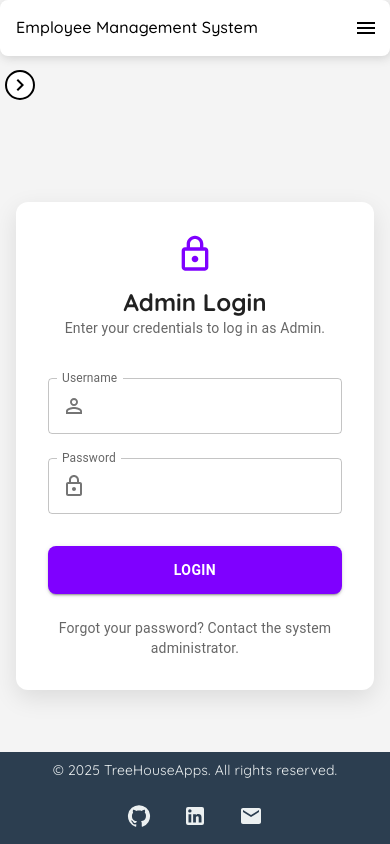
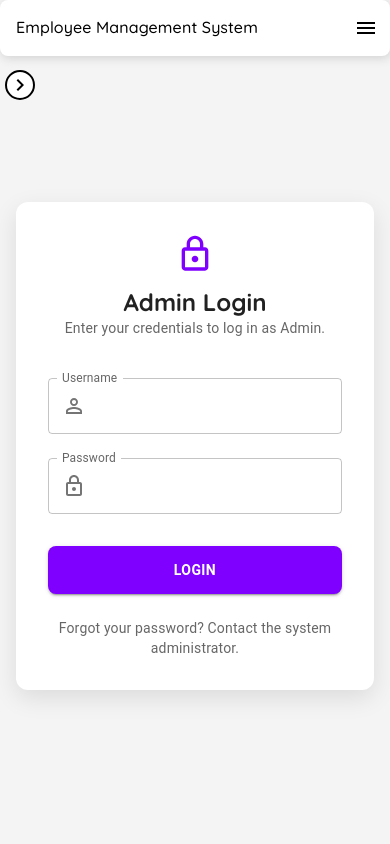
Before and after one commit to treehouseapps/Employee-Management-System, a Next.js app: page /login in a window 390 px wide. Built offline with nearby package versions, Linux system fonts and the light colour scheme.

Commit message:
adding style responsive

```diff
--- a/components/Footer.jsx
+++ b/components/Footer.jsx
@@ -11,28 +11,30 @@
             sx={{
                 backgroundColor: '#2C3E50',
                 color: '#ECF0F1',
-                py: { xs: 1, md: 3 },
-                position: 'absolute',
-                bottom: 0,
+                py: { xs: 2, sm: 3 },
+                mt: { xs: 4, md: 6 },
                 width: '100%',
-                zIndex: 2200
             }}
         >
             <Container maxWidth="lg">
                 <Box
                     sx={{
                         display: 'flex',
-                        flexDirection: { xs: 'column', sm: 'row' },
+                        flexDirection: { xs: 'column', md: 'row' },
                         justifyContent: 'space-between',
-                        alignItems: 'center',
-                        gap: 2
+                        alignItems: { xs: 'flex-start', md: 'center' },
+                        textAlign: { xs: 'center', md: 'left' },
+                        gap: { xs: 2, md: 0 },
                     }}
                 >
-                    <Typography variant="body2" sx={{ fontFamily: 'Quicksand' }}>
+                    <Typography
+                        variant="body2"
+                        sx={{ fontFamily: 'Quicksand', fontSize: { xs: '0.8rem', md: '0.9rem' } }}
+                    >
                         © {new Date().getFullYear()} TreeHouseApps. All rights reserved.
                     </Typography>
 
-                    <Box sx={{ display: 'flex', gap: 2 }}>
+                    <Box sx={{ display: 'flex', gap: { xs: 1.5, md: 2 }, justifyContent: { xs: 'center', md: 'flex-end' }, width: { xs: '100%', md: 'auto' } }}>
                         <IconButton
                             component={Link}
                             href="https://github.com/treehouseapps"
--- a/pages/register.js
+++ b/pages/register.js
@@ -156,7 +156,6 @@
           <div>
             <Box display='grid'
               gridTemplateColumns='1fr 3fr'
-              // placeItems='center'
               alignItems='center'
               marginBottom={2}
               gap='1rem'>
```
